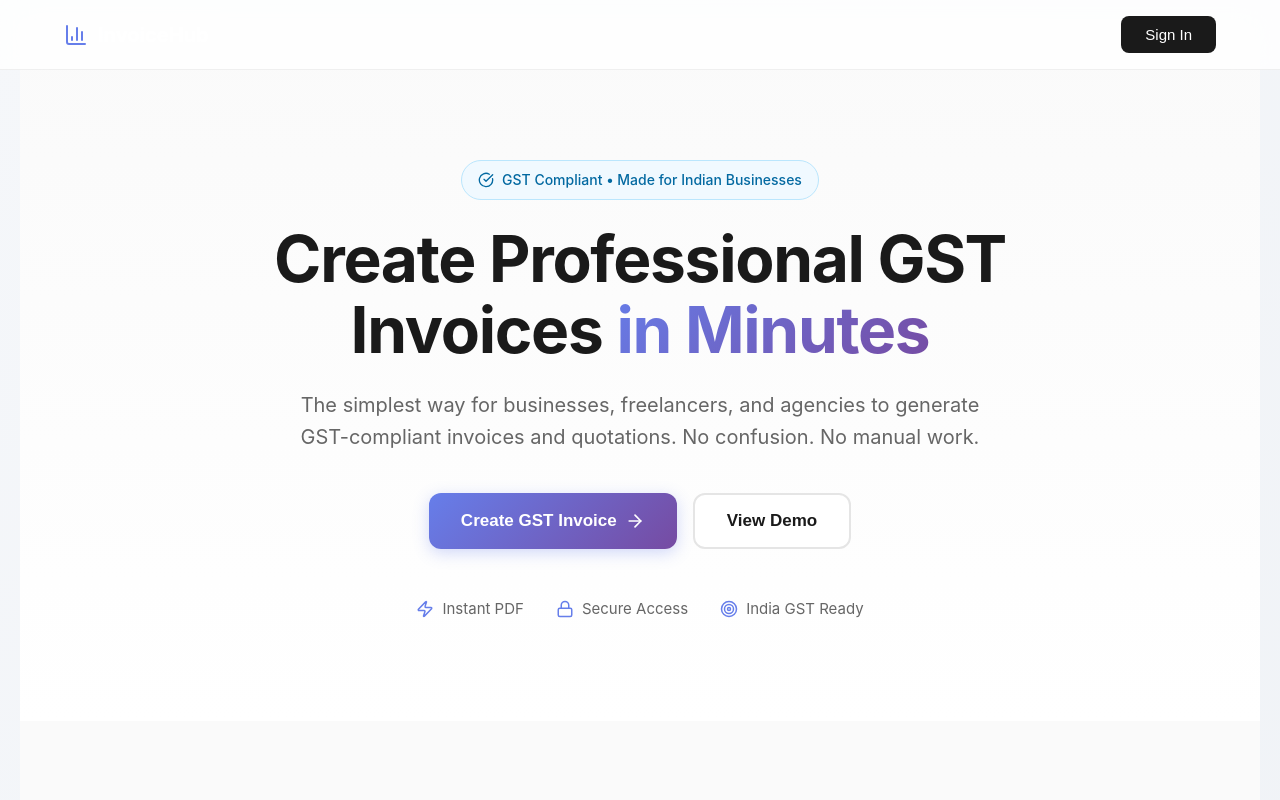
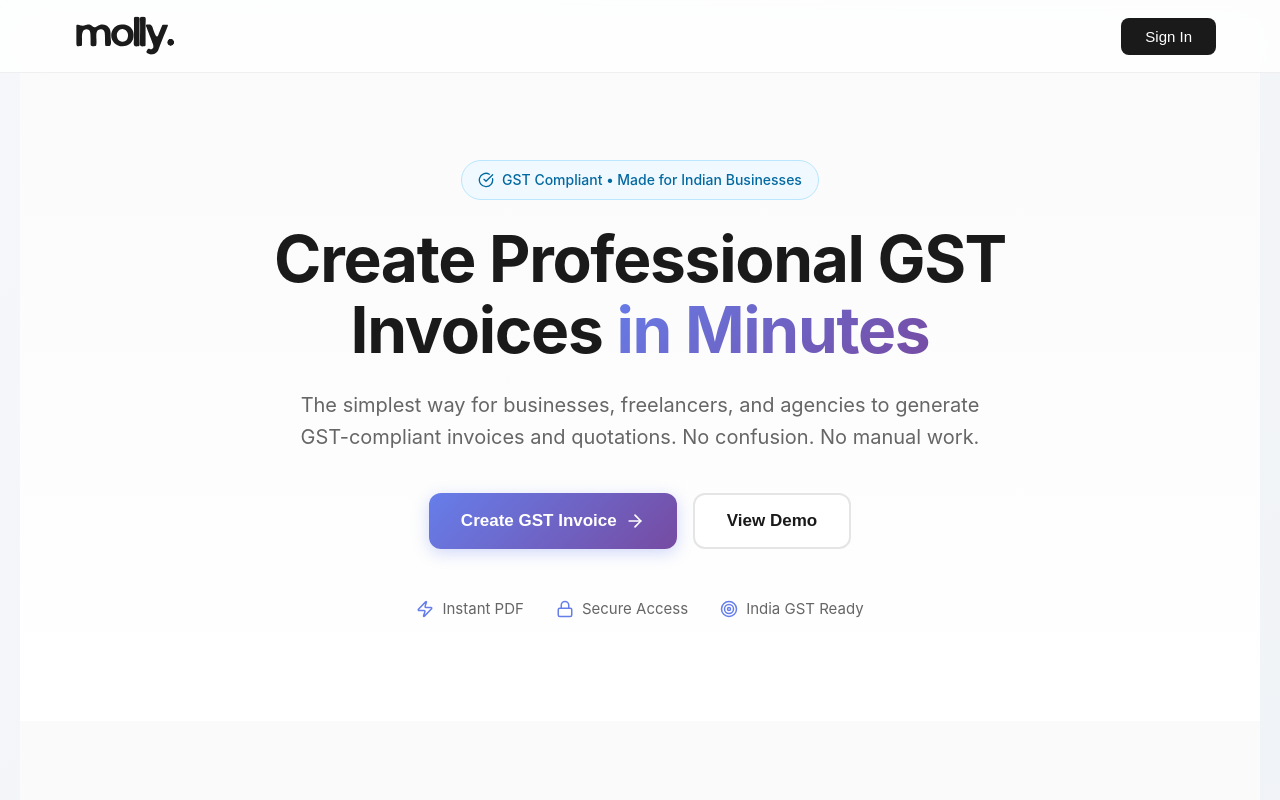
Before and after one commit to Dheeraj022/molly, a React (Vite) app: page /downloads in a window 1280 px wide. Shown: the top 800 px of the page. Built offline with nearby package versions, Linux system fonts and the light colour scheme; no server answers; the database is empty.

Commit message:
logo updation work

```diff
--- a/src/components/LandingPage.jsx
+++ b/src/components/LandingPage.jsx
@@ -87,8 +87,8 @@ function LandingPage({ onGetStarted }) {
             <nav className="landing-nav">
                 <div className="nav-container">
                     <div className="nav-logo">
-                        <BarChart3 className="logo-icon" size={24} />
-                        <span className="logo-text">InvoiceHub</span>
+                        <img src="/logo.svg" alt="InvoiceHub Logo" className="logo-icon" style={{ width: '120px', height: 'auto' }} />
+                        <span className="logo-text"></span>
                     </div>
                     <button className="nav-cta" onClick={onGetStarted}>
                         Sign In
@@ -356,7 +356,7 @@ function LandingPage({ onGetStarted }) {
                 <div className="footer-container">
                     <div className="footer-brand">
                         <div className="footer-logo">
-                            <BarChart3 className="logo-icon" size={24} />
+                            <img src="/logo.svg" alt="InvoiceHub Logo" className="logo-icon" style={{ width: '24px', height: '24px' }} />
                             <span className="logo-text">InvoiceHub</span>
                         </div>
                         <p className="footer-description">
--- a/src/components/Login.jsx
+++ b/src/components/Login.jsx
@@ -51,8 +51,8 @@ function Login({ onLogin, onShowRegister, onShowForgotPassword }) {
         <div className="login-container">
             <div className="login-box">
                 <div className="login-header">
-                    <div className="logo-circle">
-                        <span className="logo-text">INV</span>
+                    <div style={{ display: 'flex', justifyContent: 'center', marginBottom: '20px' }}>
+                        <img src="/logo.svg" alt="Logo" style={{ width: '70px', height: '70px' }} />
                     </div>
                     <h1 className="login-title">Welcome</h1>
                     <p className="login-subtitle">Sign in to GST Invoice Maker</p>
--- a/src/components/Register.jsx
+++ b/src/components/Register.jsx
@@ -106,8 +106,8 @@ function Register({ onBackToLogin }) {
         <div className="login-container">
             <div className="login-box">
                 <div className="login-header">
-                    <div className="logo-circle">
-                        <span className="logo-text">INV</span>
+                    <div style={{ display: 'flex', justifyContent: 'center', marginBottom: '20px' }}>
+                        <img src="/logo.svg" alt="Logo" style={{ width: '70px', height: '70px' }} />
                     </div>
                     <h1 className="login-title">Create Account</h1>
                     <p className="login-subtitle">Register for GST Invoice Maker</p>
--- a/src/components/Sidebar.jsx
+++ b/src/components/Sidebar.jsx
@@ -33,7 +33,10 @@ const Sidebar = ({ isOpen, onLogout, isCollapsed, toggleSidebar }) => {
     return (
         <div className={`sidebar ${isOpen ? 'open' : ''} ${isCollapsed ? 'collapsed' : ''}`}>
             <div className="sidebar-header">
-                <h2>Invoice<span className="highlight">Maker</span></h2>
+                <div className="flex items-center gap-2">
+                    <img src="/logo.svg" alt="Logo" style={{ width: isCollapsed ? '40px' : '80px', height: isCollapsed ? '40px' : '80px', transition: 'all 0.3s ease' }} />
+
+                </div>
                 <button className="toggle-btn" onClick={toggleSidebar}>
                     {isCollapsed ? <PanelLeftOpen size={20} /> : <PanelLeftClose size={20} />}
                 </button>
```
Also changed, not shown: public/logo.svg (added).
